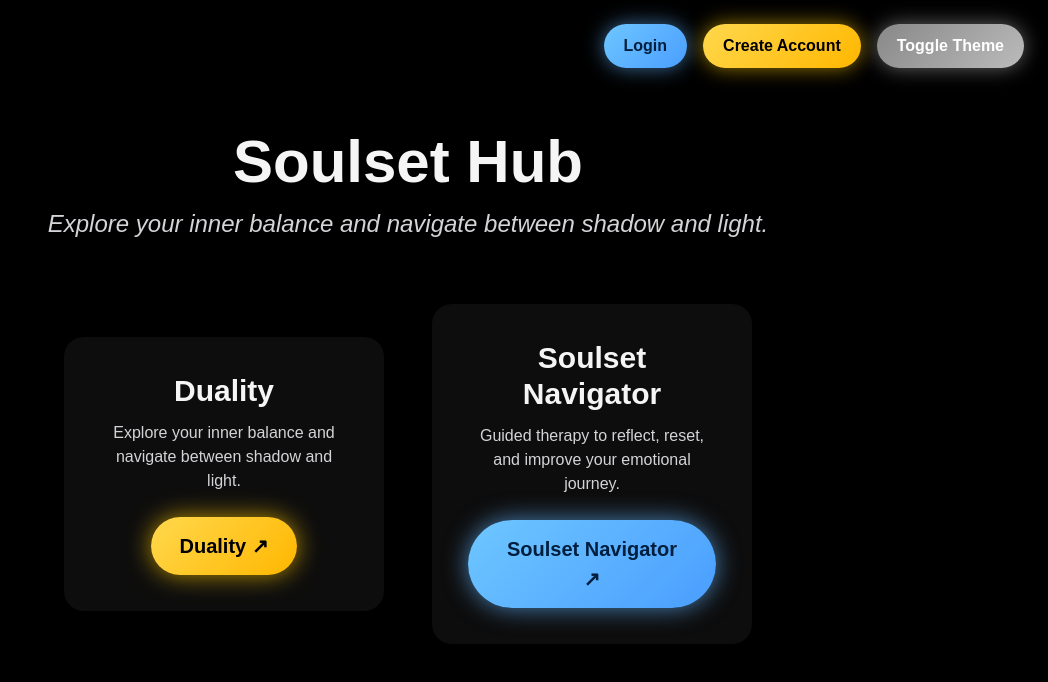
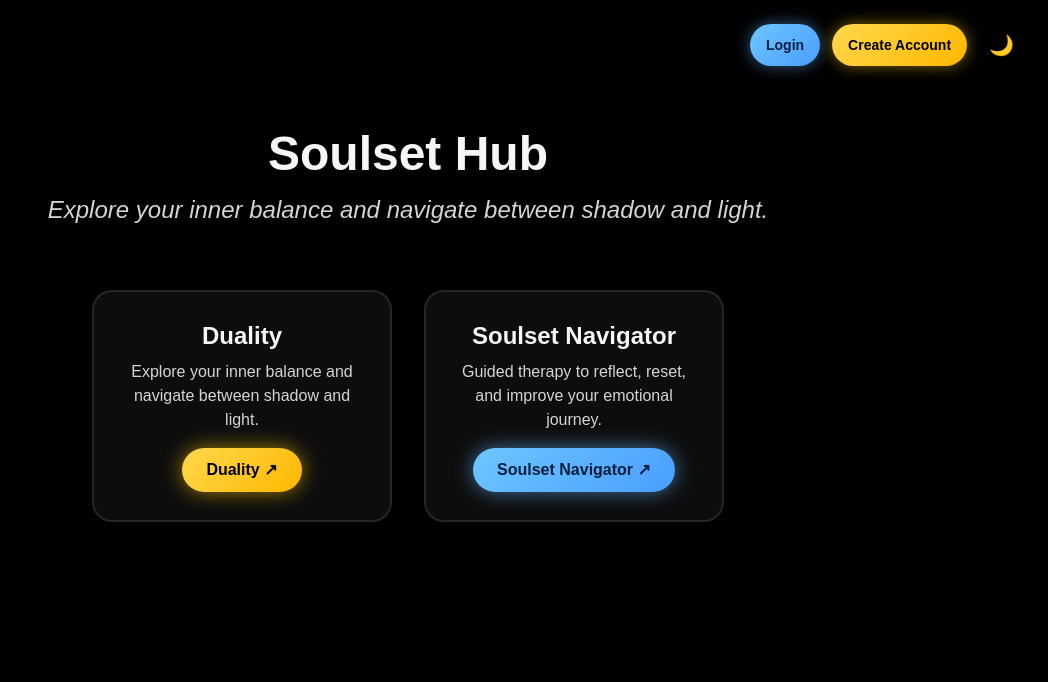
Before and after one commit to InstaMagicGen/Duality, a Next.js app: page / in a window 1280 px wide. Shown: the top 682 px of the page, without its empty margins (232-1280 px from the left). Built offline with nearby package versions, Linux system fonts and the light colour scheme.

Commit message:
Homepage: header login/signup, theme toggle, centered app cards with descriptions, Duality and Soulset buttons

```diff
--- a/app/globals.css
+++ b/app/globals.css
@@ -24,50 +24,53 @@ body {
 /* Header buttons */
 .header-btn {
   font-weight: 600;
-  padding: 10px 20px;
+  padding: 8px 16px;
   border-radius: 999px;
   transition: all 0.3s ease;
   cursor: pointer;
   border: none;
+  font-size: 0.875rem;
 }
 
 .signup-btn {
   background: linear-gradient(135deg, #FFD84D, #FFB700);
   color: #000;
-  box-shadow: 0 0 20px rgba(255, 200, 0, 0.6);
+  box-shadow: 0 0 15px rgba(255, 200, 0, 0.5);
 }
 .signup-btn:hover {
   transform: translateY(-1px);
-  box-shadow: 0 0 30px rgba(255, 220, 100, 0.9);
+  box-shadow: 0 0 25px rgba(255, 220, 100, 0.7);
 }
 
 .login-btn {
   background: linear-gradient(135deg, #6EC6FF, #4A9EFF);
   color: #001F3F;
-  box-shadow: 0 0 20px rgba(100, 180, 255, 0.6);
+  box-shadow: 0 0 15px rgba(100, 180, 255, 0.5);
 }
 .login-btn:hover {
   transform: translateY(-1px);
-  box-shadow: 0 0 30px rgba(140, 210, 255, 0.9);
+  box-shadow: 0 0 25px rgba(140, 210, 255, 0.7);
 }
 
 .theme-btn {
-  background: linear-gradient(135deg, #888, #bbb);
-  color: #fff;
-  box-shadow: 0 0 20px rgba(200,200,200,0.5);
+  background: transparent;
+  color: var(--foreground);
+  font-size: 1.25rem;
+  padding: 6px 10px;
+  box-shadow: none;
 }
 .theme-btn:hover {
-  transform: translateY(-1px);
-  box-shadow: 0 0 30px rgba(220,220,220,0.7);
+  transform: scale(1.1);
 }
 
 /* App cards */
 .app-card {
   background: rgba(255, 255, 255, 0.05);
-  padding: 36px;
+  border: 2px solid rgba(255,255,255,0.1);
+  padding: 28px;
   border-radius: 20px;
   text-align: center;
-  max-width: 320px;
+  max-width: 300px;
   display: flex;
   flex-direction: column;
   align-items: center;
@@ -76,8 +79,8 @@ body {
 /* App buttons */
 .app-btn {
   font-weight: 700;
-  font-size: 1.25rem;
-  padding: 14px 28px;
+  font-size: 1rem;
+  padding: 10px 24px;
   border-radius: 999px;
   cursor: pointer;
   border: none;
@@ -87,19 +90,19 @@ body {
 .duality-btn {
   background: linear-gradient(135deg, #FFD84D, #FFB700);
   color: #000;
-  box-shadow: 0 0 25px rgba(255, 200, 0, 0.7);
+  box-shadow: 0 0 20px rgba(255, 200, 0, 0.6);
 }
 .duality-btn:hover {
-  transform: translateY(-2px);
-  box-shadow: 0 0 35px rgba(255, 220, 100, 0.9);
+  transform: translateY(-1px);
+  box-shadow: 0 0 30px rgba(255, 220, 100, 0.9);
 }
 
 .soulset-btn {
   background: linear-gradient(135deg, #6EC6FF, #4A9EFF);
   color: #001F3F;
-  box-shadow: 0 0 25px rgba(100, 180, 255, 0.7);
+  box-shadow: 0 0 20px rgba(100, 180, 255, 0.6);
 }
 .soulset-btn:hover {
-  transform: translateY(-2px);
-  box-shadow: 0 0 35px rgba(140, 210, 255, 0.9);
+  transform: translateY(-1px);
+  box-shadow: 0 0 30px rgba(140, 210, 255, 0.9);
 }
--- a/app/page.tsx
+++ b/app/page.tsx
@@ -10,7 +10,6 @@ const translations: Record<Lang, any> = {
     appName: 'Soulset Hub',
     login: 'Login',
     signup: 'Create Account',
-    toggleTheme: 'Toggle Theme',
     duality: {
       title: 'Duality',
       description: 'Explore your inner balance and navigate between shadow and light.'
@@ -24,7 +23,6 @@ const translations: Record<Lang, any> = {
     appName: 'Soulset Hub',
     login: 'Connexion',
     signup: 'Créer un compte',
-    toggleTheme: 'Changer le thème',
     duality: {
       title: 'Duality',
       description: 'Explore ton équilibre intérieur et navigue entre l’ombre et la lumière.'
@@ -38,7 +36,6 @@ const translations: Record<Lang, any> = {
     appName: 'سولسِت هاب',
     login: 'تسجيل الدخول',
     signup: 'إنشاء حساب',
-    toggleTheme: 'تغيير الوضع',
     duality: {
       title: 'دوالِتي',
       description: 'اكتشف توازنك الداخلي وتنقل بين الظل والنور.'
@@ -67,9 +64,7 @@ export default function Page() {
   const t = translations[lang];
 
   const toggleTheme = () => {
-    const newTheme = theme === 'dark' ? 'light' : 'dark';
-    setTheme(newTheme);
-    document.documentElement.setAttribute('data-theme', newTheme);
+    setTheme(theme === 'dark' ? 'light' : 'dark');
   };
 
   return (
@@ -79,33 +74,35 @@ export default function Page() {
     >
       {/* Header */}
       <header className="w-full flex justify-between items-center mb-16">
-        <div></div> {/* placeholder left */}
-        <div className="flex gap-4">
+        <div></div>
+        <div className="flex gap-3">
           <button onClick={() => router.push("/login")} className="header-btn login-btn">{t.login}</button>
           <button onClick={() => router.push("/signup")} className="header-btn signup-btn">{t.signup}</button>
-          <button onClick={toggleTheme} className="header-btn theme-btn">{t.toggleTheme}</button>
+          <button onClick={toggleTheme} className="header-btn theme-btn">
+            {theme === 'dark' ? '🌙' : '☀️'}
+          </button>
         </div>
       </header>
 
       {/* App Name & Slogan */}
       <section className="text-center mb-16">
-        <h1 className="text-6xl font-extrabold mb-4">{t.appName}</h1>
+        <h1 className="text-5xl font-extrabold mb-4">{t.appName}</h1>
         <p className="text-2xl text-zinc-300 italic">{t.duality.description}</p>
       </section>
 
       {/* App Buttons */}
-      <section className="flex flex-col sm:flex-row justify-center items-center gap-12">
-        {/* Duality */}
+      <section className="flex flex-col sm:flex-row justify-center items-center gap-8">
+        {/* Duality Card */}
         <div className="app-card">
-          <h2 className="text-3xl font-bold mb-3">{t.duality.title}</h2>
-          <p className="text-zinc-300 mb-6 max-w-xs">{t.duality.description}</p>
+          <h2 className="text-2xl font-bold mb-2">{t.duality.title}</h2>
+          <p className="text-zinc-300 mb-4">{t.duality.description}</p>
           <button onClick={() => router.push("/duality")} className="app-btn duality-btn">{t.duality.title} ↗</button>
         </div>
 
-        {/* Soulset Navigator */}
+        {/* Soulset Navigator Card */}
         <div className="app-card">
-          <h2 className="text-3xl font-bold mb-3">{t.soulset.title}</h2>
-          <p className="text-zinc-300 mb-6 max-w-xs">{t.soulset.description}</p>
+          <h2 className="text-2xl font-bold mb-2">{t.soulset.title}</h2>
+          <p className="text-zinc-300 mb-4">{t.soulset.description}</p>
           <button onClick={() => router.push("/soulset")} className="app-btn soulset-btn">{t.soulset.title} ↗</button>
         </div>
       </section>
```
